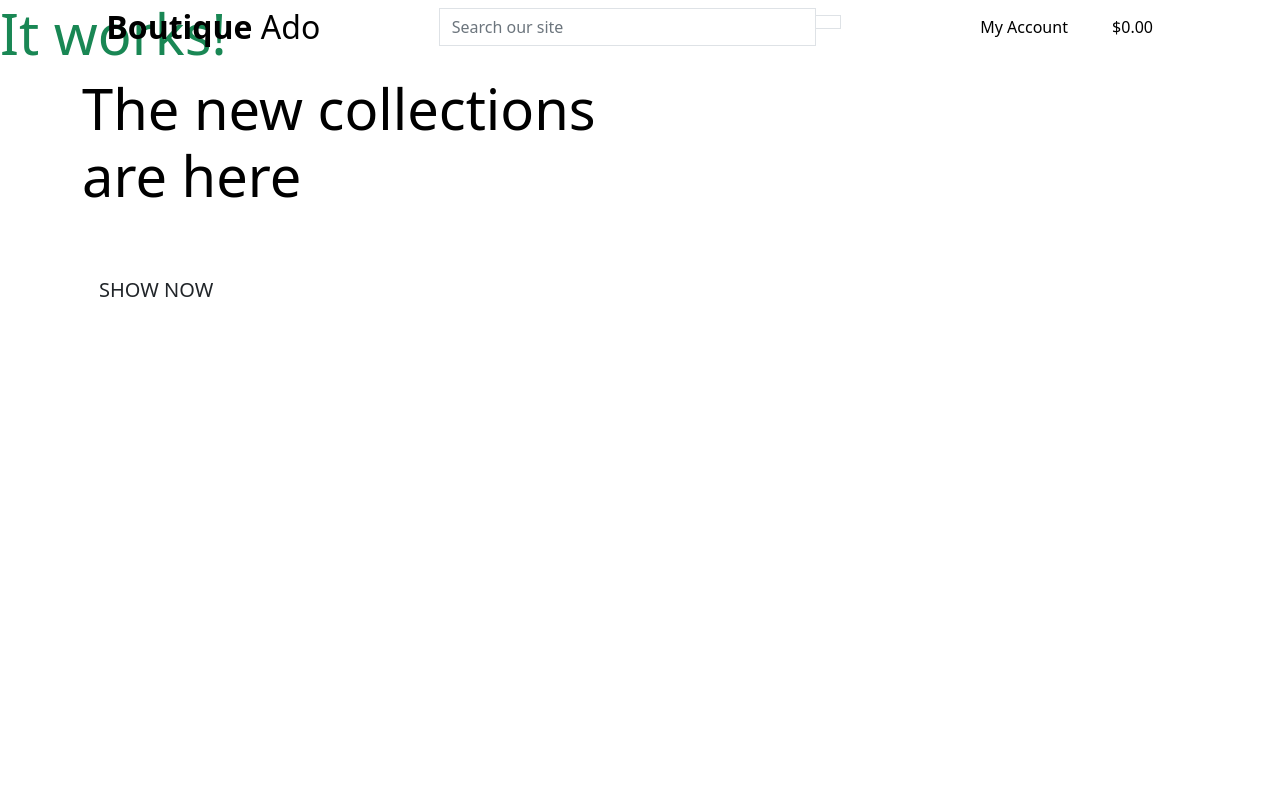
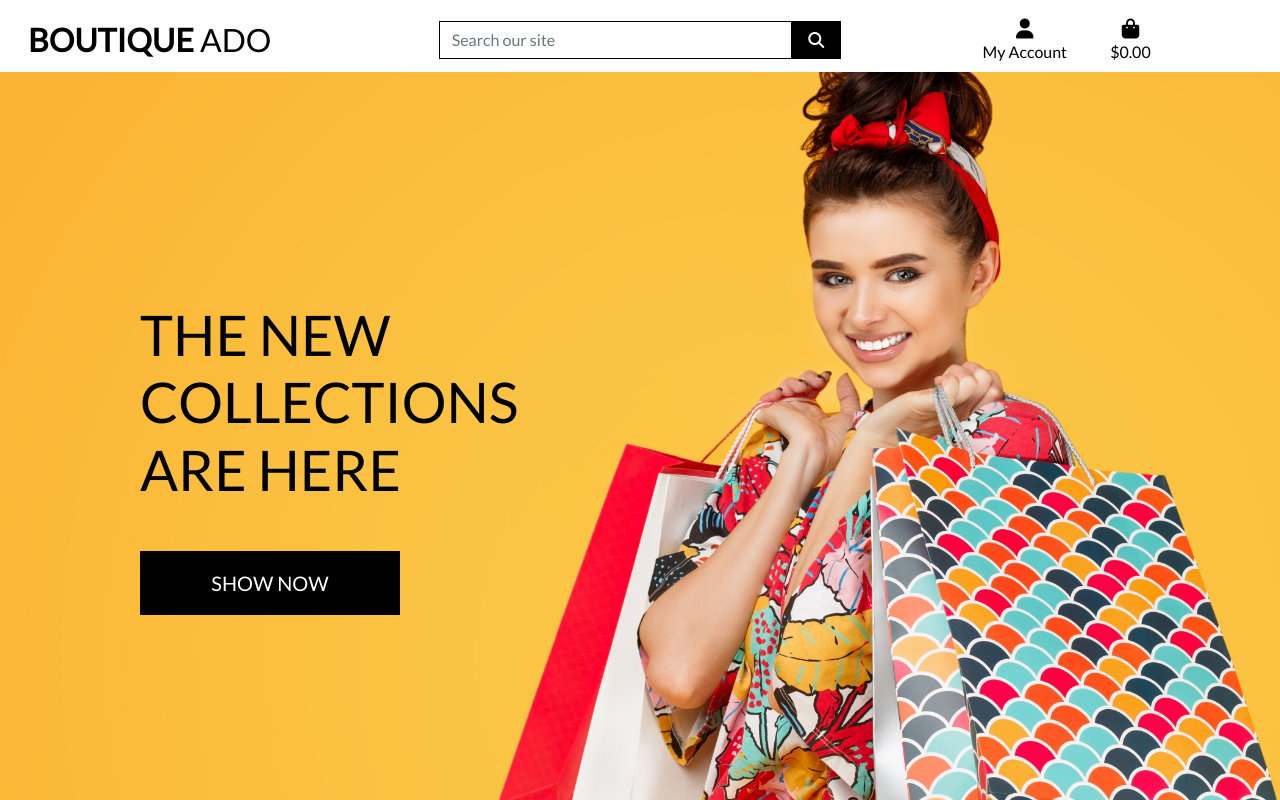
Before and after one commit to kerekmarci/boutique-ado-v1, a Django app: page / in a window 1280 px wide. Run offline with Django 3.2, Linux system fonts and the light colour scheme; some libraries are stand-ins or nearby versions.

Commit message:
Completed homepage header and css

```diff
--- a/boutique_ado/settings.py
+++ b/boutique_ado/settings.py
@@ -147,6 +147,10 @@ USE_TZ = True
 # https://docs.djangoproject.com/en/3.2/howto/static-files/
 
 STATIC_URL = '/static/'
+STATICFILES_DIRS = (os.path.join(BASE_DIR, 'static'),)
+
+MEDIA_URL = '/media/'
+MEDIA_ROOT = os.path.join(BASE_DIR, 'media')
 
 # Default primary key field type
 # https://docs.djangoproject.com/en/3.2/ref/settings/#default-auto-field
--- a/boutique_ado/urls.py
+++ b/boutique_ado/urls.py
@@ -15,9 +15,11 @@ Including another URLconf
 """
 from django.contrib import admin
 from django.urls import path, include
+from django.conf import settings
+from django.conf.urls.static import static
 
 urlpatterns = [
     path('admin/', admin.site.urls),
     path('accounts/', include('allauth.urls')),
     path('', include('home.urls')),
-]
+] + static(settings.MEDIA_URL, document_root=settings.MEDIA_ROOT)
--- a/home/templates/home/index.html
+++ b/home/templates/home/index.html
@@ -12,7 +12,6 @@
 {% endblock %}
 
 {% block content %}
-<h1 class="display-4 text-success">It works!</h1>
 <div class="container h-100">
     <div class="row h-100">
         <div class="col-7 col-md-6 my-auto">
--- /dev/null
+++ b/static/css/base.css
@@ -0,0 +1,81 @@
+html {
+    height: 100%;
+}
+
+body {
+    background: url('/media/homepage_background_cropped.jpg') no-repeat center center fixed;
+    background-size: cover;
+    height: calc(100vh - 164px);
+    color: #555;
+    font-family: 'Lato';
+}
+
+/* from Bulma */
+.icon {
+    align-items: center;
+    display: inline-flex;
+    justify-content: center;
+    height: 1.5rem;
+    width: 1.5rem;
+}
+
+.logo-font {
+    text-transform: uppercase;
+}
+
+.main-logo-link {
+    width: fit-content;
+}
+
+.shop-now-button {
+    background: black;
+    color: white;
+    min-width: 260px;
+}
+
+.btn-black {
+    background: black;
+    color: white;
+}
+
+.shop-now-button:hover,
+.shop-now-button:active,
+.shop-now-button:focus,
+.btn-black:hover,
+.btn-black:active,
+.btn-black:focus {
+    background: #222;
+    color: white;
+}
+
+.text-black {
+    color: #000 !important;
+}
+
+.border-black {
+    border: 1px solid black !important;
+}
+
+/* -------------------------------- Media Queries */
+
+/* Slightly larger container on xl screens */
+@media (min-width: 1200px) {
+    .container {
+        max-width: 80%;
+    }
+}
+
+/* fixed top navbar only on medium and up */
+@media (min-width: 992px) {
+    .fixed-top-desktop-only {
+        position: fixed;
+        top: 0;
+        right: 0;
+        left: 0;
+        z-index: 1030;
+    }
+
+    .header-container {
+        padding-top: 164px;
+    }
+}
--- a/templates/base.html
+++ b/templates/base.html
@@ -16,15 +16,24 @@
     {% block corecss %}
     <link href="https://cdn.jsdelivr.net/npm/bootstrap@5.1.1/dist/css/bootstrap.min.css" rel="stylesheet"
         integrity="sha384-F3w7mX95PdgyTmZZMECAngseQB83DfGTowi0iMjiWaeVhAn4FJkqJByhZMI3AhiU" crossorigin="anonymous">
+    <link rel="stylesheet" href="https://fonts.googleapis.com/css?family=Lato&display=swap">
+    <link rel="stylesheet" href="{% static 'css/base.css' %}">
     {% endblock %}
 
     {% block extra_css %}
     {% endblock %}
 
     {% block corejs %}
-    <script src="https://cdn.jsdelivr.net/npm/bootstrap@5.1.1/dist/js/bootstrap.bundle.min.js"
-        integrity="sha384-/bQdsTh/da6pkI1MST/rWKFNjaCP5gBSY4sEBT38Q/9RBh9AH40zEOg7Hlq2THRZ" crossorigin="anonymous">
+    <script src="https://code.jquery.com/jquery-3.4.1.slim.min.js"
+        integrity="sha384-J6qa4849blE2+poT4WnyKhv5vZF5SrPo0iEjwBvKU7imGFAV0wwj1yYfoRSJoZ+n" crossorigin="anonymous">
     </script>
+    <script src="https://cdn.jsdelivr.net/npm/popper.js@1.16.0/dist/umd/popper.min.js"
+        integrity="sha384-Q6E9RHvbIyZFJoft+2mJbHaEWldlvI9IOYy5n3zV9zzTtmI3UksdQRVvoxMfooAo" crossorigin="anonymous">
+    </script>
+    <script src="https://stackpath.bootstrapcdn.com/bootstrap/4.4.1/js/bootstrap.min.js"
+        integrity="sha384-wfSDF2E50Y2D1uUdj0O3uMBJnjuUD4Ih7YwaYd1iqfktj0Uod8GCExl3Og8ifwB6" crossorigin="anonymous">
+    </script>
+    <script src="https://kit.fontawesome.com/e9c73d7092.js" crossorigin="anonymous"></script>
     {% endblock %}
 
     {% block extra_js %}
@@ -41,7 +50,7 @@
 
 <body>
     <header class="container-fluid fixed-top">
-        <div class="row">
+        <div id="topnav" class="row bg-white pt-lg-2 d-none d-lg-flex">
             <div class="col-12 col-lg-4 my-auto py-1 py-lg-0 text-center text-lg-left">
                 <a href="{% url 'home' %}" class="nav-link main-logo-link">
                     <h2 class="logo-font text-black my-0"><strong>Boutique</strong> Ado</h2>
```
Also changed, not shown: media/homepage_background_cropped.jpg (added).
